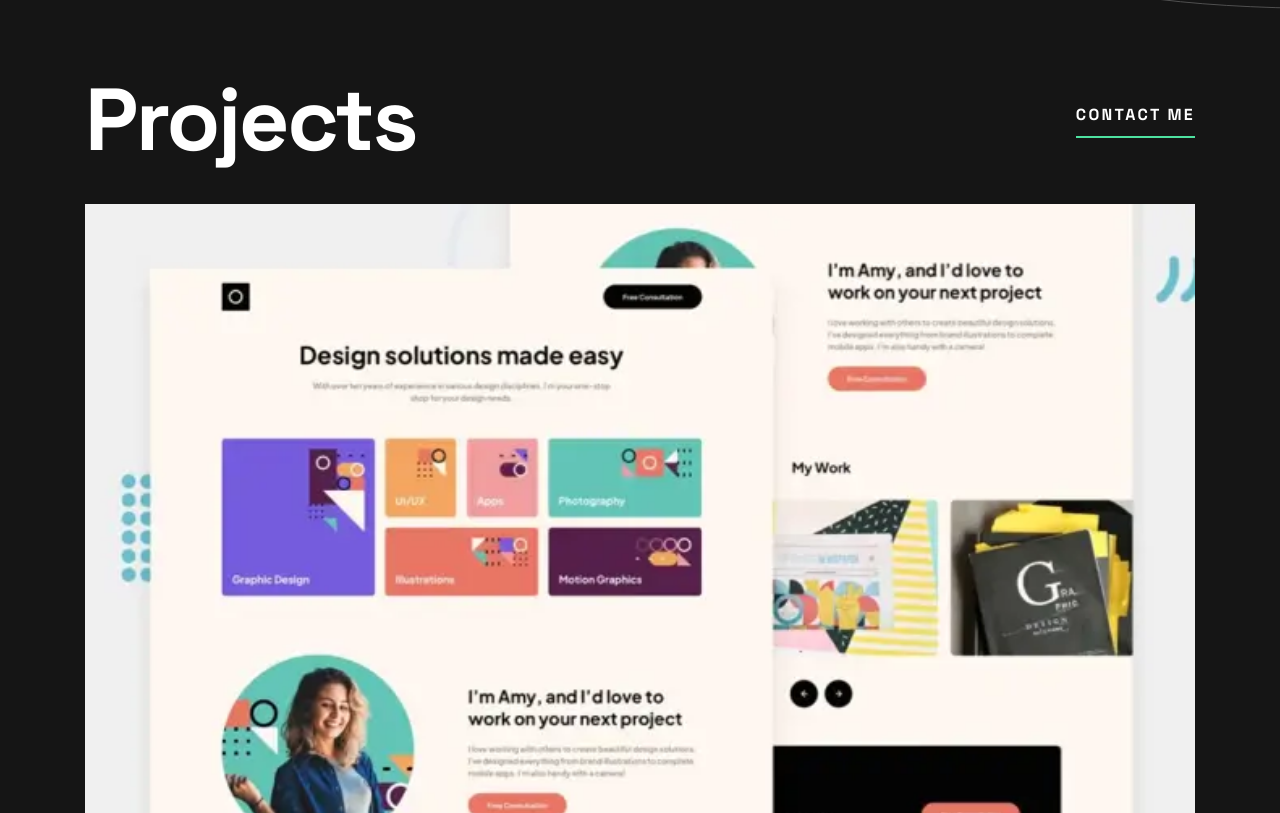
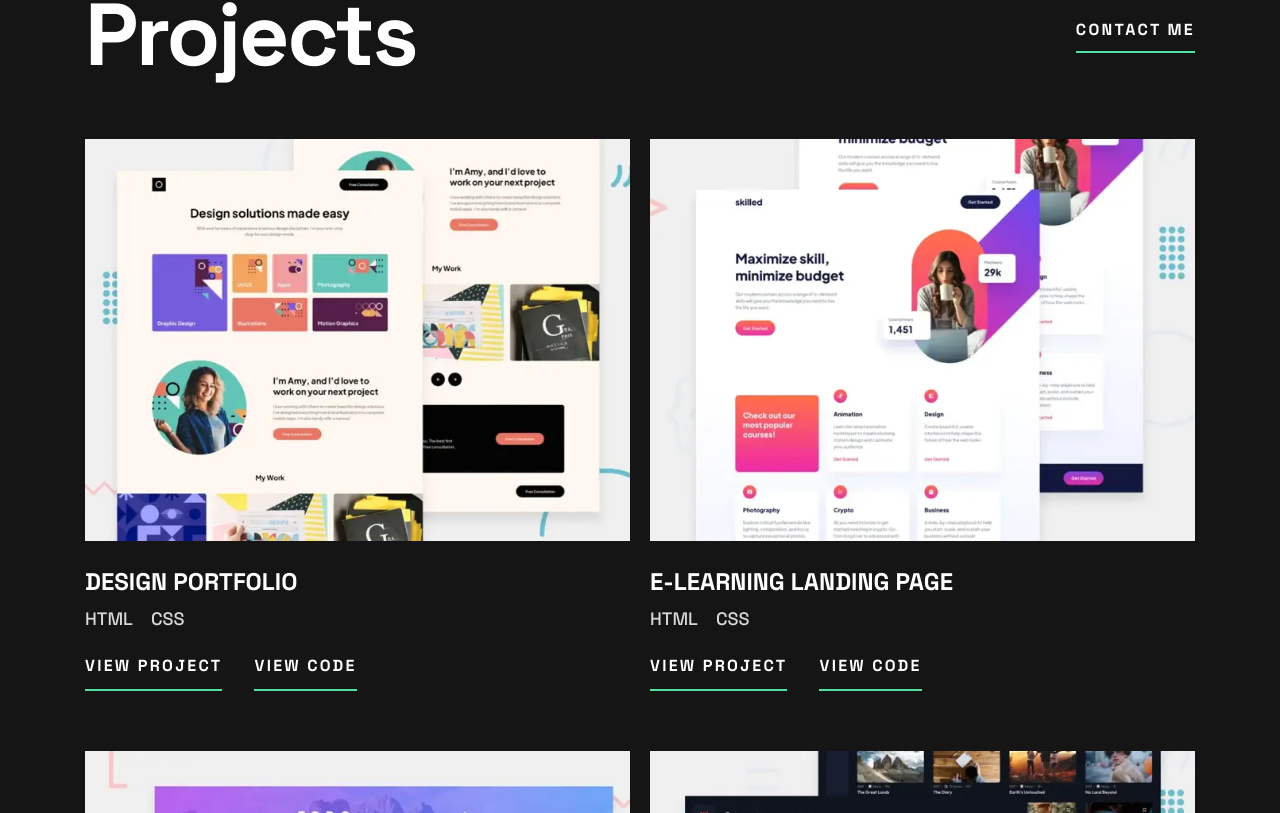
Before and after one commit to alla-r/FM-portfolio-react, a React (Vite) app: page / in a window 1280 px wide. Shown: the part 1187-2000 px from the top of the page. Built offline with nearby package versions, Linux system fonts and the light colour scheme.

Commit message:
add Project section - tablet adaptive

```diff
--- a/src/components/ProjectsSection/ProjectsSection.scss
+++ b/src/components/ProjectsSection/ProjectsSection.scss
@@ -40,11 +40,15 @@
         margin-top: 7px;
         display: flex;
         gap: 18px;
-        color: var(--Grey, #d9d9d9);
-        font-feature-settings: "clig" off, "liga" off;
-        font-size: 1.125rem;
-        font-weight: 500;
-        line-height: 1.75rem;
+
+        .projects__tech-item {
+          margin: 0;
+          color: var(--Grey, #d9d9d9);
+          font-feature-settings: "clig" off, "liga" off;
+          font-size: 1.125rem;
+          font-weight: 500;
+          line-height: 1.75rem;
+        }
       }
 
       .projects__buttons {
@@ -58,7 +62,19 @@
 
 @media only screen and (min-width: 37.5em) {
   .projects {
+    .projects__header {
+      margin-top: 35px;
+    }
     .projects__wrapper {
+      margin-top: 60px;
+      margin-bottom: 100px;
+      flex-direction: row;
+      flex-wrap: wrap;
+      gap: 60px 20px;
+
+      .projects__item {
+        flex: 1 0 45%;
+      }
     }
   }
 }
--- a/src/components/SkillsSection/SkillsSection.scss
+++ b/src/components/SkillsSection/SkillsSection.scss
@@ -45,6 +45,7 @@
 @media only screen and (min-width: 37.5em) {
   .skills {
     border-bottom: none;
+    padding-bottom: 0px;
 
     .skills__wrapper {
       margin-top: 52px;
@@ -75,7 +76,7 @@
     }
 
     .skills__rings {
-      translate: 40% -20%;
+      translate: 40% 0%;
     }
   }
 }
```
